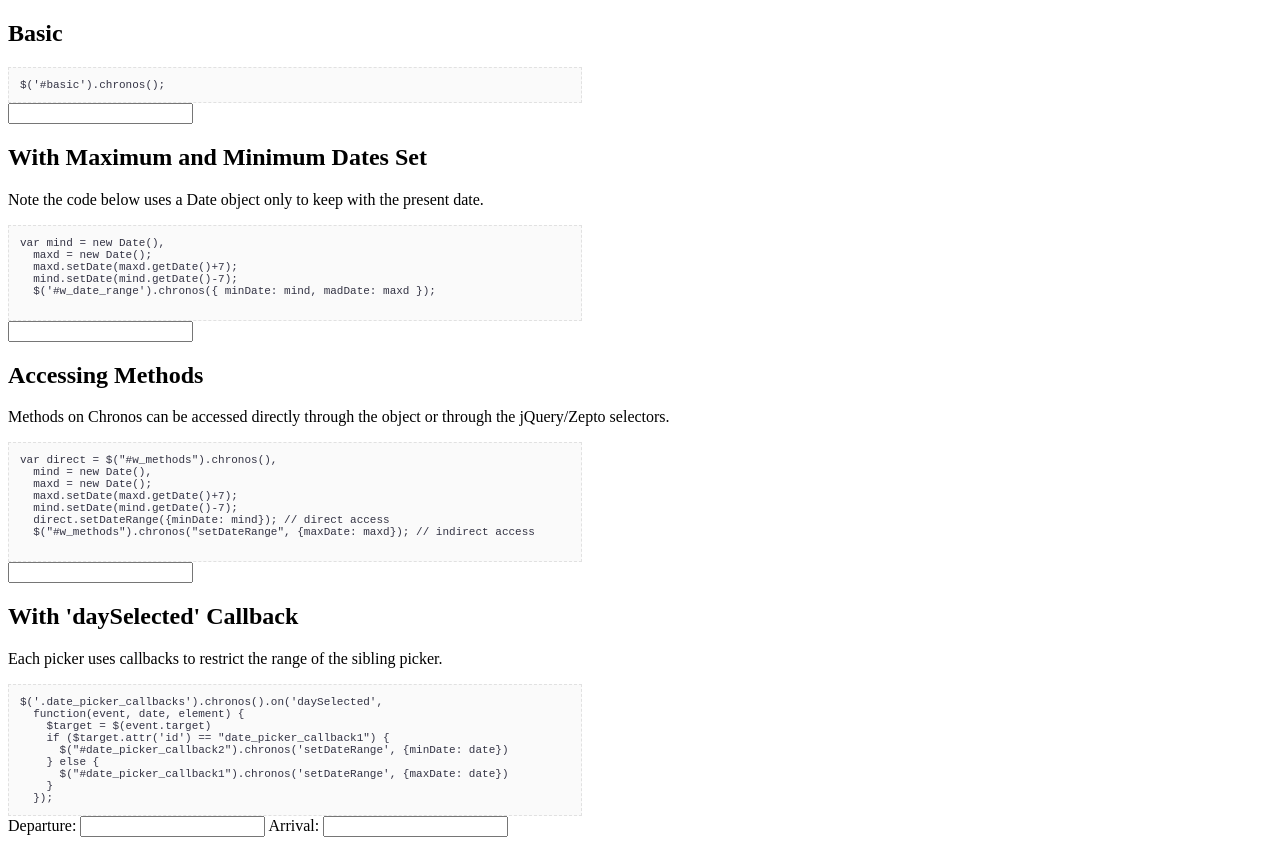
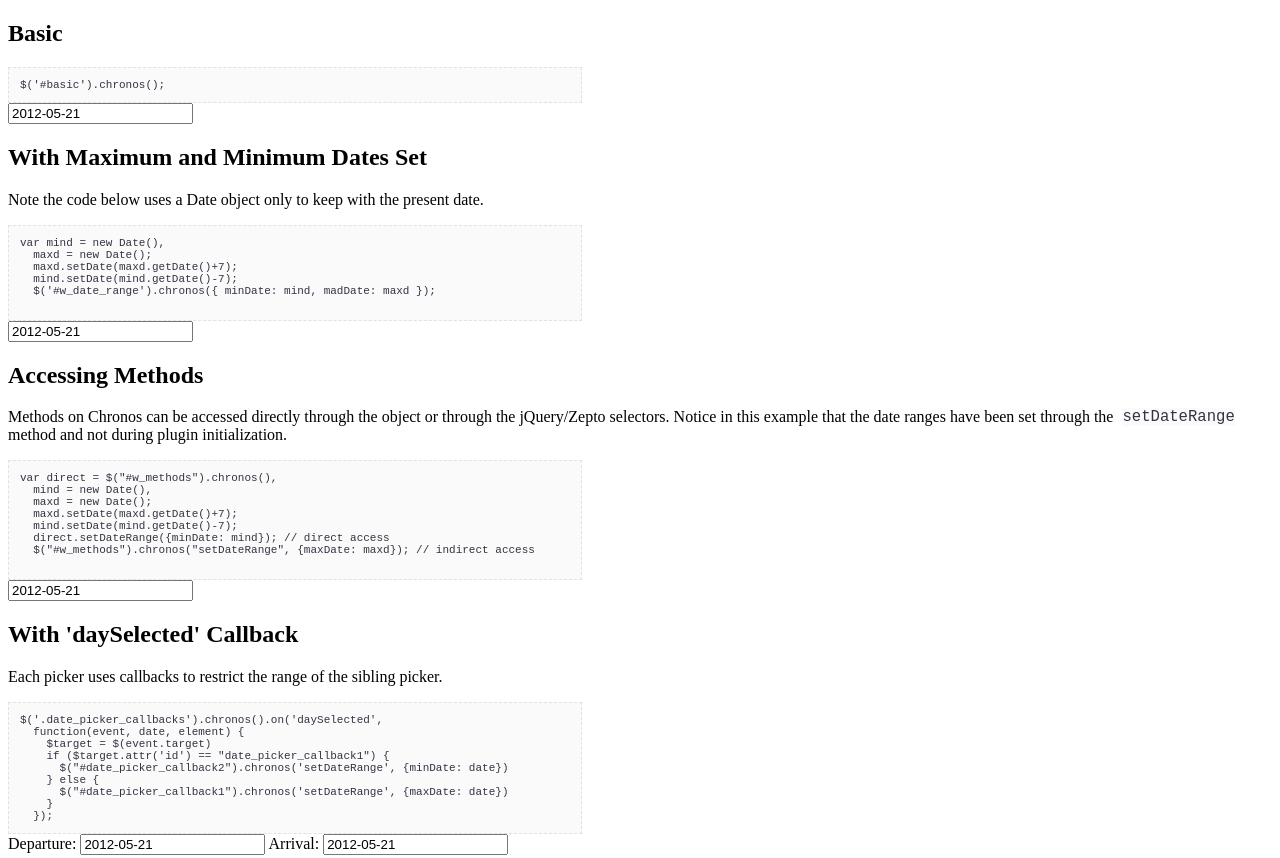
Before and after one commit to astjohn/chronos, a website: page examples/index.html in a window 1280 px wide. Shown: the top 858 px of the page. Drawn offline with nearby package versions, Linux system fonts and the light colour scheme; files that its build step writes are made by us from their sources.

Commit message:
Built and minified v0.1

```diff
--- a/examples/example_style.css
+++ b/examples/example_style.css
@@ -10,3 +10,14 @@ code {
   white-space: pre;
   width: 550px;
 }
+code.inline {
+  border: none;
+  color:#333344;
+  font-size: 1.2em;
+  padding: 0px;
+  margin: 0px 5px;
+  width: inherit;
+  vertical-align: bottom;
+  position: relative;
+  display: inline-block;
+}
--- a/examples/index.html
+++ b/examples/index.html
@@ -3,18 +3,11 @@
 <head>
 	<title>DP Examples</title>
 	<link rel="stylesheet" type="text/css" href="example_style.css">
-  <link rel="stylesheet" type="text/css" href="chronos.css">
 	<script type="text/javascript" src="../lib/jquery-1.7.2.js"></script>
 
   <!-- Source -->
-	<link rel="stylesheet" type="text/css" href="../src/style.css">
-  <script type="text/javascript" src="../tmp/src/namespace.js"></script>
-  <script type="text/javascript" src="../tmp/src/chronos.js"></script>
-  <script type="text/javascript" src="../tmp/src/picker.js"></script>
-  <script type="text/javascript" src="../tmp/src/dateFormatter.js"></script>
-  <script type="text/javascript" src="../tmp/src/panelMonth.js"></script>
-  <script type="text/javascript" src="../tmp/src/animator.js"></script>
-  <script type="text/javascript" src="../tmp/src/plugin.js"></script>
+	<link rel="stylesheet" type="text/css" href="../build/chronos-0.1.css">
+  <script type="text/javascript" src="../build/chronos-0.1-min.js"></script>
 
 </head>
 <body>
@@ -40,7 +33,9 @@
 <section>
   <h2>Accessing Methods</h2>
   <p>Methods on Chronos can be accessed directly through the object or through
-    the jQuery/Zepto selectors.</p>
+    the jQuery/Zepto selectors. Notice in this example that the date ranges have been
+    set through the <code class="inline">setDateRange</code> method and not during plugin
+    initialization.</p>
   <code>var direct = $("#w_methods").chronos(),
   mind = new Date(),
   maxd = new Date();
--- a/package.json
+++ b/package.json
@@ -9,6 +9,7 @@
     "coffeelint": "*",
     "colors": "*",
     "wrench": "*",
-    "scss": "*"
+    "scss": "*",
+    "uglify-js": "*"
   }
 }
```
Also changed, not shown: build/chronos-0.1-min.js (added), build/chronos-0.1.css (renamed from examples/chronos.css), build/chronos-0.1.js (added), 1 other file.
